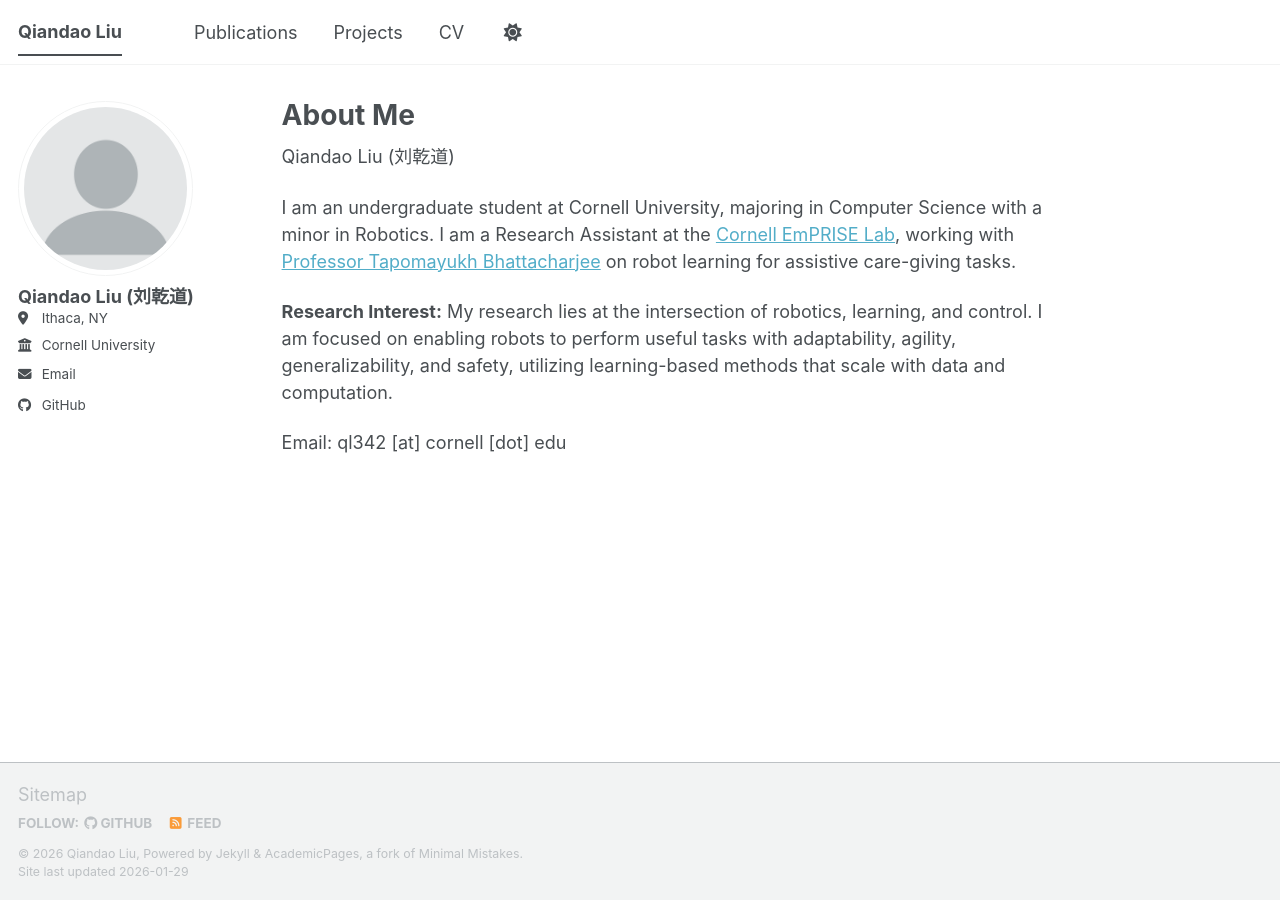
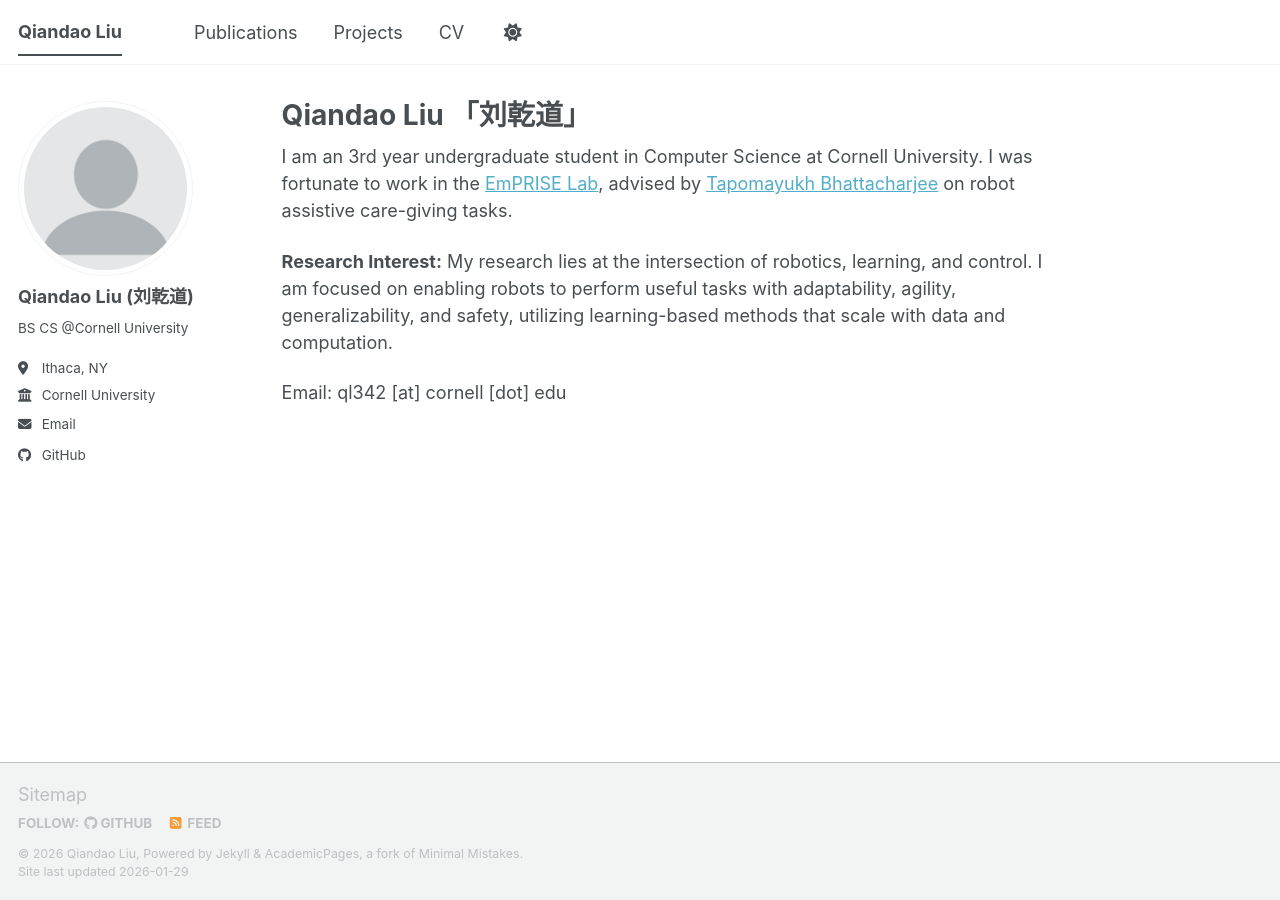
Before and after one commit to Qiandao-Liu/Qiandao-Liu.github.io, a Jekyll site: the page built from _pages/about.md, in a window 1280 px wide. Built offline with Jekyll 4.4.1, drawn with Linux system fonts in a browser that asks for light colours; a script bundle is joined from its source files by our own code; library files that are not in the unit come from our copies.

Commit message:
update home

```diff
--- a/_config.yml
+++ b/_config.yml
@@ -25,7 +25,7 @@ author:
   avatar           : "profile.png"
   name             : "Qiandao Liu (刘乾道)"
   pronouns         : # example: "she/her"
-  bio              :
+  bio              : "BS CS @Cornell University"
   location         : "Ithaca, NY"
   employer         : "Cornell University"
   uri              : # URL
--- a/_pages/about.md
+++ b/_pages/about.md
@@ -1,15 +1,13 @@
 ---
 permalink: /
-title: "About Me"
+title: "Qiandao Liu 「刘乾道」"
 author_profile: true
 redirect_from:
   - /about/
   - /about.html
 ---
 
-Qiandao Liu (刘乾道)
-
-I am an undergraduate student at Cornell University, majoring in Computer Science with a minor in Robotics. I am a Research Assistant at the [Cornell EmPRISE Lab](https://emprise.cs.cornell.edu/), working with [Professor Tapomayukh Bhattacharjee](https://sites.google.com/site/tapomayukh) on robot learning for assistive care-giving tasks.
+I am an 3rd year undergraduate student in Computer Science at Cornell University. I was fortunate to work in the [EmPRISE Lab](https://emprise.cs.cornell.edu/), advised by [Tapomayukh Bhattacharjee](https://sites.google.com/site/tapomayukh) on robot assistive care-giving tasks.
 
 **Research Interest:** My research lies at the intersection of robotics, learning, and control. I am focused on enabling robots to perform useful tasks with adaptability, agility, generalizability, and safety, utilizing learning-based methods that scale with data and computation.
 
```
